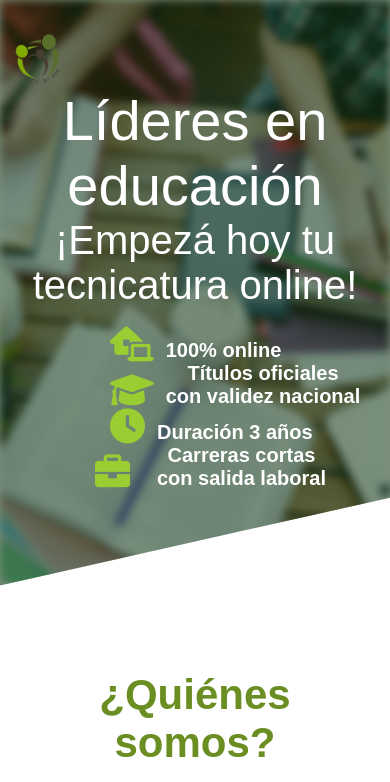
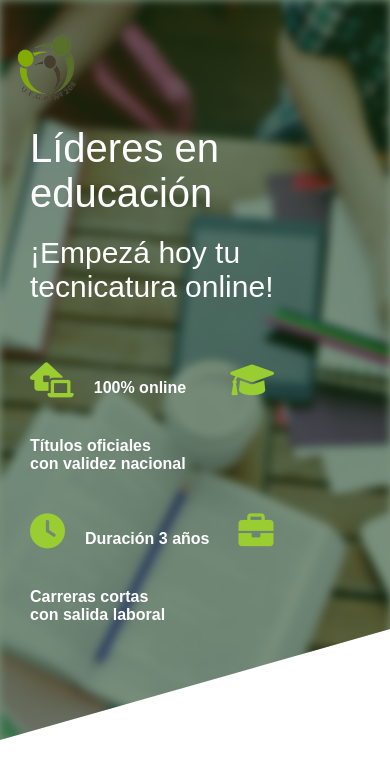
Before and after one commit to jazpbustos/proyecto-ppii, a plain HTML site: page index.html in a window 390 px wide. Shown: the top 782 px of the page. Drawn offline with nearby package versions, Linux system fonts and the light colour scheme; a web font is replaced by a local one.

Commit message:
responsive

```diff
--- a/css/header.css
+++ b/css/header.css
@@ -94,7 +94,7 @@
     }
 
     #logoenc {
-      width: 15%; /* Ajusta el tamaño del logo en dispositivos móviles */
+      width: 20%; /* Ajusta el tamaño del logo en dispositivos móviles */
       height: auto;
       left: 0%; /* Centra el logo horizontalmente */
     }
@@ -102,11 +102,24 @@
     .encabezado p,
     .encabezado h1,
     .encabezado h3 {
-      margin: 0; /* Elimina los márgenes para centrar los elementos horizontalmente */
-      text-align: center; /* Centra el contenido horizontalmente */
+      margin: 20px;
+      /*text-align: center; /* Centra el contenido horizontalmente */
     }
+  /* Redefine el tamaño de fuente para los elementos de texto en el encabezado */
+  .encabezado h1 {
+    font-size: 40px; /* Ajusta el tamaño de fuente deseado */
+  }
 
+  .encabezado h3 {
+    font-size: 30px; /* Ajusta el tamaño de fuente deseado */
+  }
+
+  .encabezado p {
+    font-size: 16px; /* Ajusta el tamaño de fuente deseado */
+  }
     .encabezado i{
-
+        margin-bottom: 5px;
+        margin: 20px;
+        margin-right: 0; /* Espacio entre el icono y el texto */
     }
   }
```
